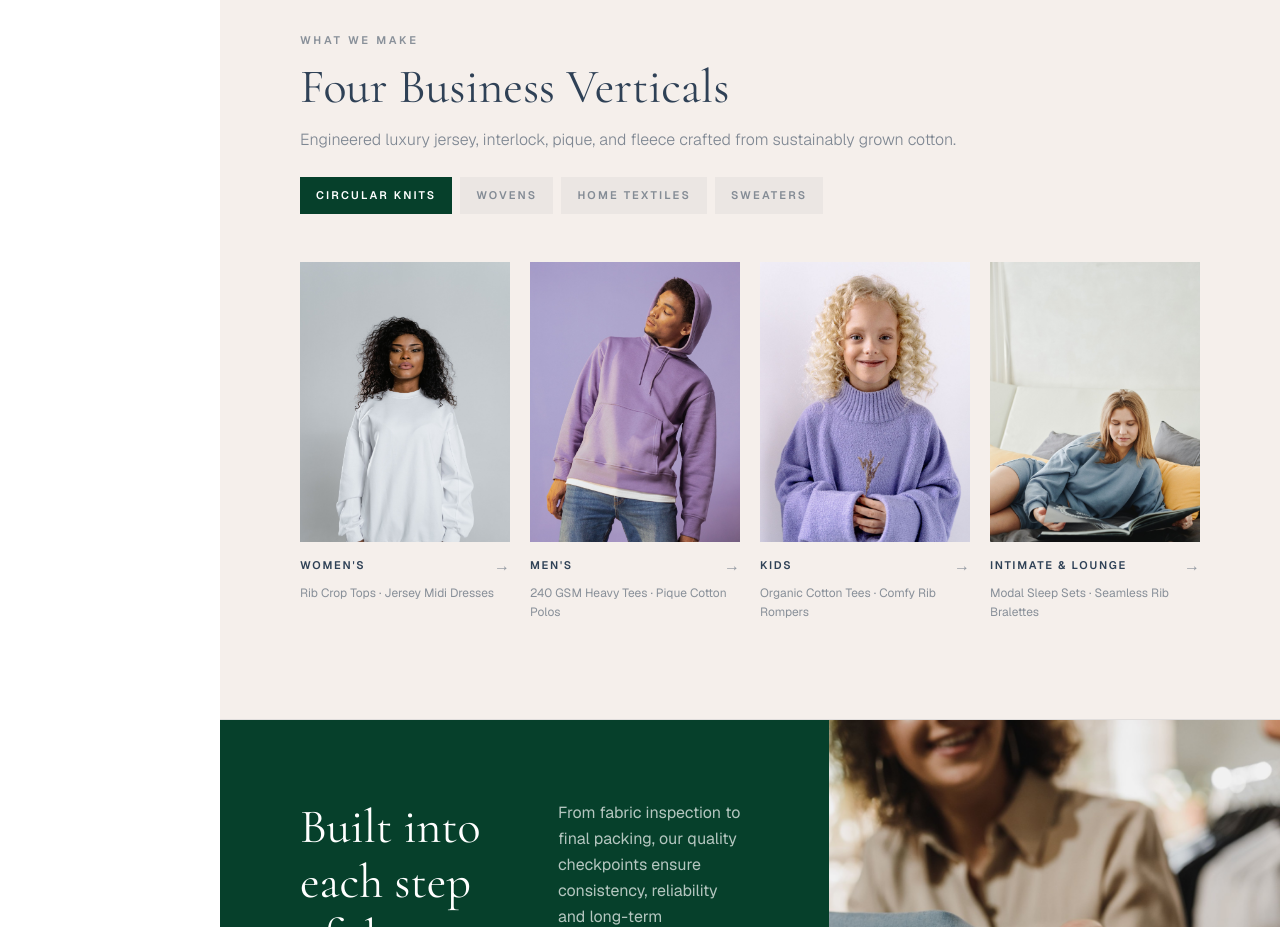
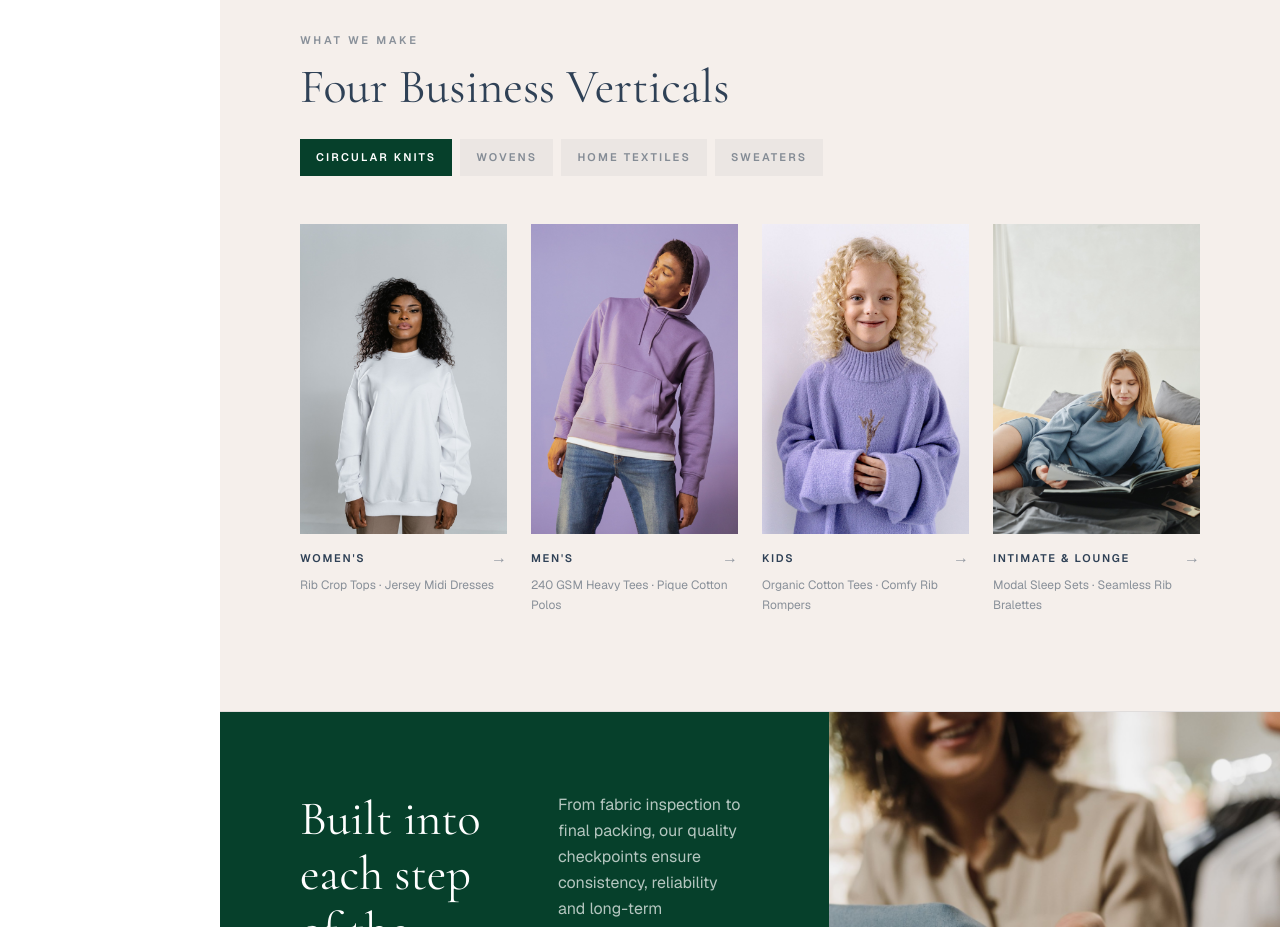
Before and after one commit to Comptech-Enterprises/fabstract, a Next.js app: page /about in a window 1280 px wide. Shown: the part 7500-8427 px from the top of the page. Built offline with nearby package versions, Linux system fonts and the light colour scheme.

Commit message:
update: remove tagline and enlarge carousel images in business verticals

```diff
--- a/src/components/WhatWeDoContent.tsx
+++ b/src/components/WhatWeDoContent.tsx
@@ -156,9 +156,6 @@ function WhatWeMake() {
           <h2 className="font-display text-3xl sm:text-4xl lg:text-5xl text-navy font-light leading-[1.15]">
             Four Business Verticals
           </h2>
-          <p className="mt-3 text-sm sm:text-base text-navy/60 leading-relaxed max-w-2xl font-light">
-            {currentVertical.tagline}
-          </p>
         </div>
         <div className="flex flex-nowrap gap-1.5 sm:gap-2 max-w-full overflow-x-auto shrink-0">
           {VERTICALS.map((v) => {
@@ -186,7 +183,7 @@ function WhatWeMake() {
           animate={{ opacity: 1, y: 0 }}
           exit={{ opacity: 0 }}
           transition={{ duration: 0.3 }}
-          className="grid grid-cols-2 md:grid-cols-3 lg:grid-cols-4 gap-4 lg:gap-5"
+          className="grid grid-cols-2 md:grid-cols-3 lg:grid-cols-4 gap-5 lg:gap-6"
         >
           {currentVertical.tiles.map((tile) => (
             <a
@@ -196,7 +193,7 @@ function WhatWeMake() {
               rel="noopener noreferrer"
               className="group block"
             >
-              <div className="aspect-[3/4] overflow-hidden bg-[#f5efe9]">
+              <div className="aspect-[3/4.5] sm:aspect-[3/4.5] overflow-hidden bg-[#f5efe9]">
                 <img
                   src={tile.image}
                   alt={`${tile.label} - ${currentVertical.label}`}
```
